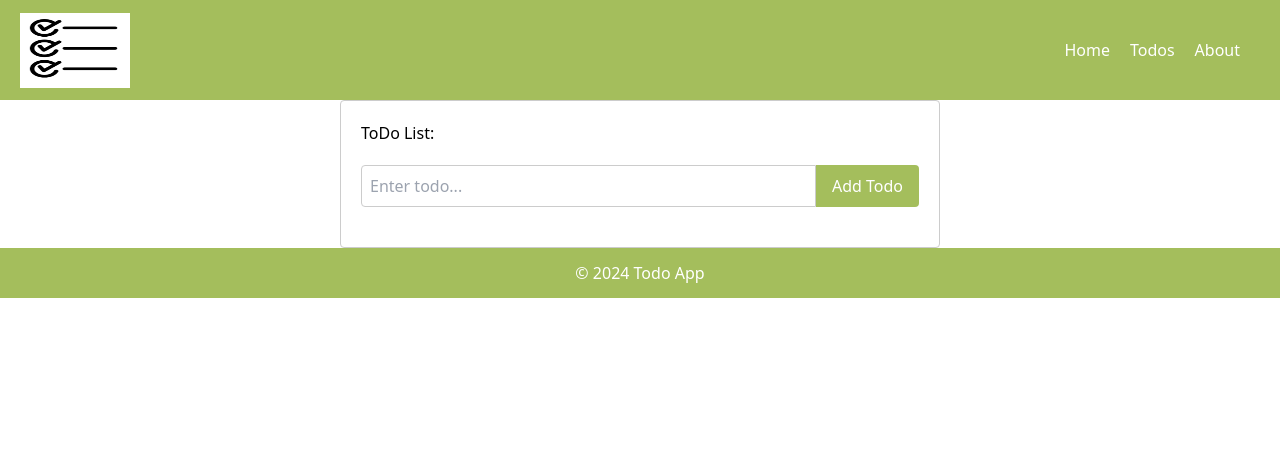
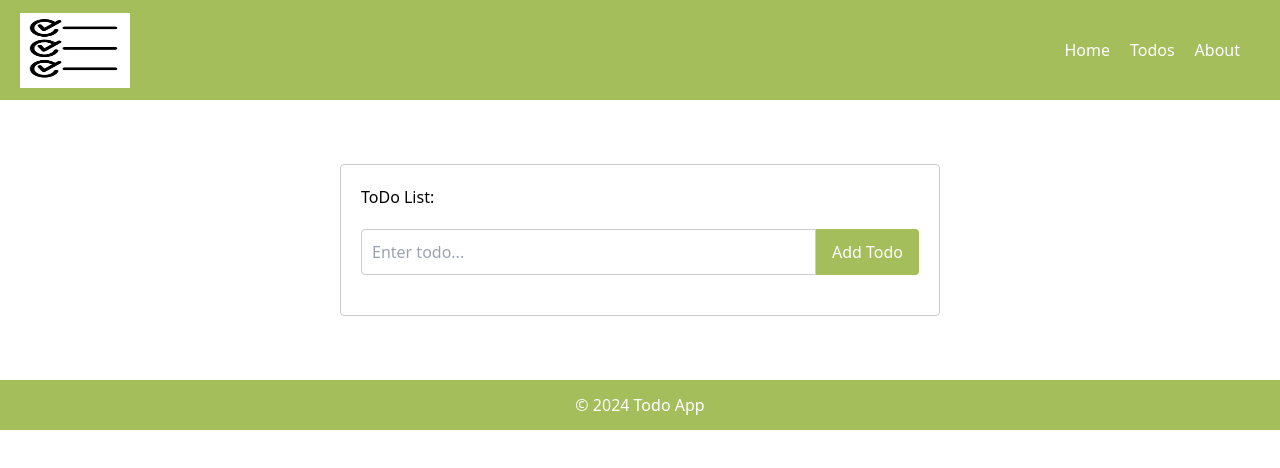
Before and after one commit to RushdaMansuri/ToDo_in_NextJS, a Next.js app in the folder todo/: page / in a window 1280 px wide. Shown: the top 468 px of the page. Built offline with nearby package versions, Linux system fonts and the light colour scheme.

Commit message:
Added css

```diff
--- a/todo/styles/AddToDoForm.module.css
+++ b/todo/styles/AddToDoForm.module.css
@@ -6,13 +6,13 @@
 
   .input {
     flex: 1;
-    padding: 8px;
+    padding: 10px;
     border: 1px solid #ccc;
     border-radius: 4px 0 0 4px;
   }
 
   .button {
-    padding: 8px 16px;
+    padding: 10px 16px;
     border: none;
     border-radius: 0 4px 4px 0;
     background-color: #A4BE5C;
--- a/todo/styles/TodoList.module.css
+++ b/todo/styles/TodoList.module.css
@@ -1,6 +1,6 @@
 .container {
   max-width: 600px;
-  margin: 0 auto;
+  margin: 4em auto;
   padding: 20px;
   border: 1px solid #ccc;
   border-radius: 4px;
```
